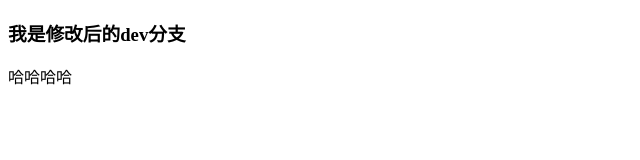
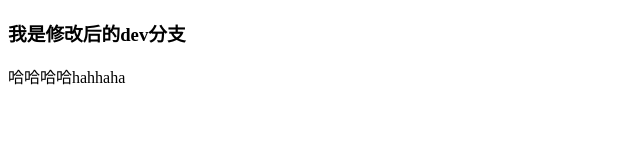
Before and after one commit to overcastsky/sh-01, a plain HTML site: page test.html in a window 1280 px wide. Shown: the full height of the page, 0-640 px from the left. Drawn offline with Linux system fonts and the light colour scheme.

Commit message:
修改后的文件

```diff
--- a/test.html
+++ b/test.html
@@ -8,6 +8,6 @@
 </head>
 <body>
     <h3>我是修改后的dev分支</h3>
-    <p>哈哈哈哈</p>
+    <p>哈哈哈哈hahhaha</p>
 </body>
 </html>
```
